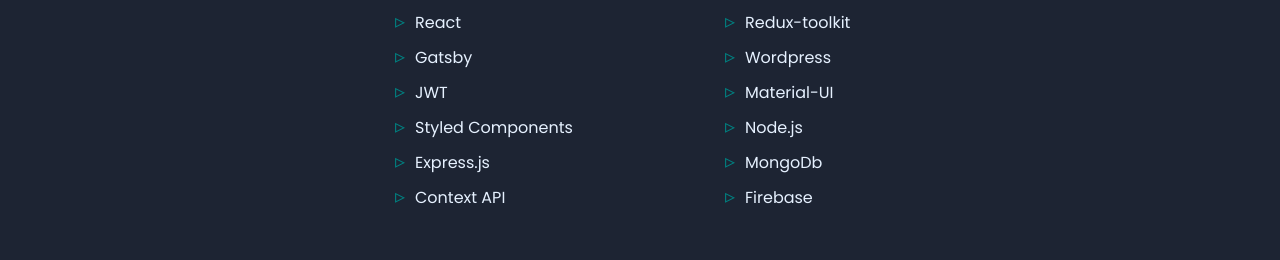
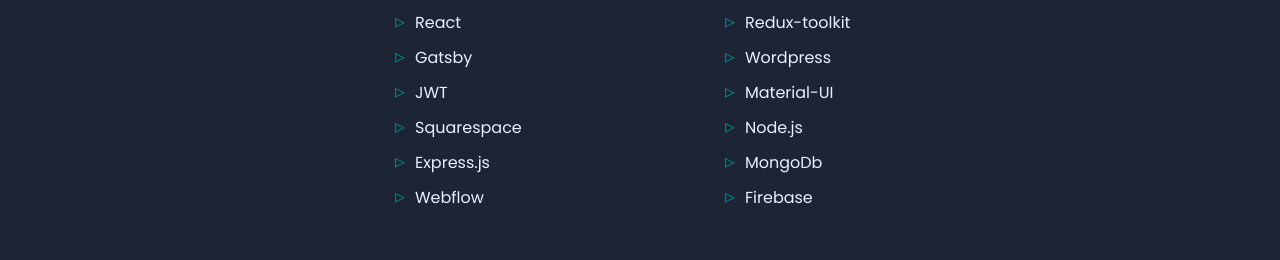
Before and after one commit to codesabhi/abhishek-portfolio, a React (Create React App) app: page / in a window 1280 px wide. Shown: the part 1889-2149 px from the top of the page. Built offline with nearby package versions, Linux system fonts and the light colour scheme; a web font is replaced by a local one.

Commit message:
skills updated

```diff
--- a/src/components/skills/Skill.js
+++ b/src/components/skills/Skill.js
@@ -2,7 +2,7 @@
 import './skill.css'
 
 const skill = () => {
-    const skills = ['JavaScript (ES6+)', 'TypeScript', 'React', 'Redux-toolkit', 'Gatsby', 'Wordpress', 'JWT', 'Material-UI', 'Styled Components', 'Node.js', 'Express.js', 'MongoDb', 'Context API', 'Firebase']
+    const skills = ['JavaScript (ES6+)', 'TypeScript', 'React', 'Redux-toolkit', 'Gatsby', 'Wordpress', 'JWT', 'Material-UI', 'Squarespace', 'Node.js', 'Express.js', 'MongoDb', 'Webflow', 'Firebase']
     return (
         <div className="s-outer">
         <div className="s-inner">
--- a/src/components/testimonials/Testimonial.js
+++ b/src/components/testimonials/Testimonial.js
@@ -22,16 +22,18 @@
         autoPlay={true}
         interval={5000}
         >
+
+
+                <div className='testDivOne'>
+                    <p className='testdescOne testAll' style={darkMode ? {} : {color: 'white'}}>Our old website was terrible. I don't think it ever generated a lead for our sales team. Abhishek built a new site from the ground up, and we're extremely happy with it. Within 90 days we've generated 25+ new leads. I'd definitely recommend Abhishek.</p>
+                    <h2 className='testOwner' style={darkMode ? {} : {color: 'white'}}>Rina DiRisio</h2>
+                    <p className='testProfile'>CEO, Rina.ca</p>
+                </div>
+
                 <div className='testDivOne'>
                     <p className='testdescOne testAll' style={darkMode ? {} : {color: 'white'}}>It was great working with Abhishek. He's super proactive & passionate about everything he does. He picked up the brief quickly & was able to deliver flawlessly. Thanks, Abhishek!</p>
                     <h2 className='testOwner' style={darkMode ? {} : {color: 'white'}}>Anuj Lohiya</h2>
                     <p className='testProfile'>Founder, NG Greens</p>
-                </div>
-
-                <div className='testDivOne'>
-                    <p className='testdescOne testAll' style={darkMode ? {} : {color: 'white'}}>Our old website was terrible. I don't think it ever generated a lead for our sales team. Abhishek built a new site from the ground up, and we're extremely happy with it. Within 90 days we've generated 45+ new leads. I'd definitely recommend Abhishek.</p>
-                    <h2 className='testOwner' style={darkMode ? {} : {color: 'white'}}>Rina DiRisio</h2>
-                    <p className='testProfile'>CEO, Rina.ca</p>
                 </div>
 
                 <div className='testDivOne'>
```
